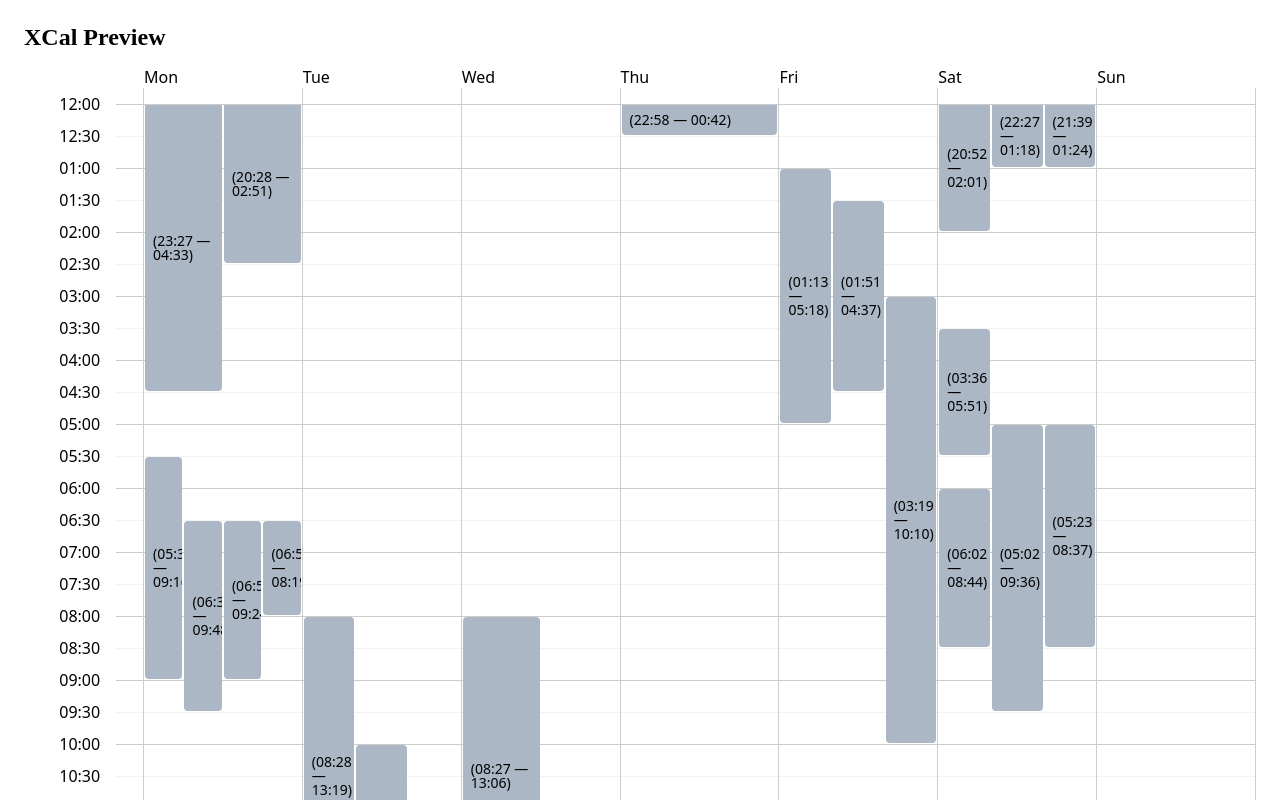
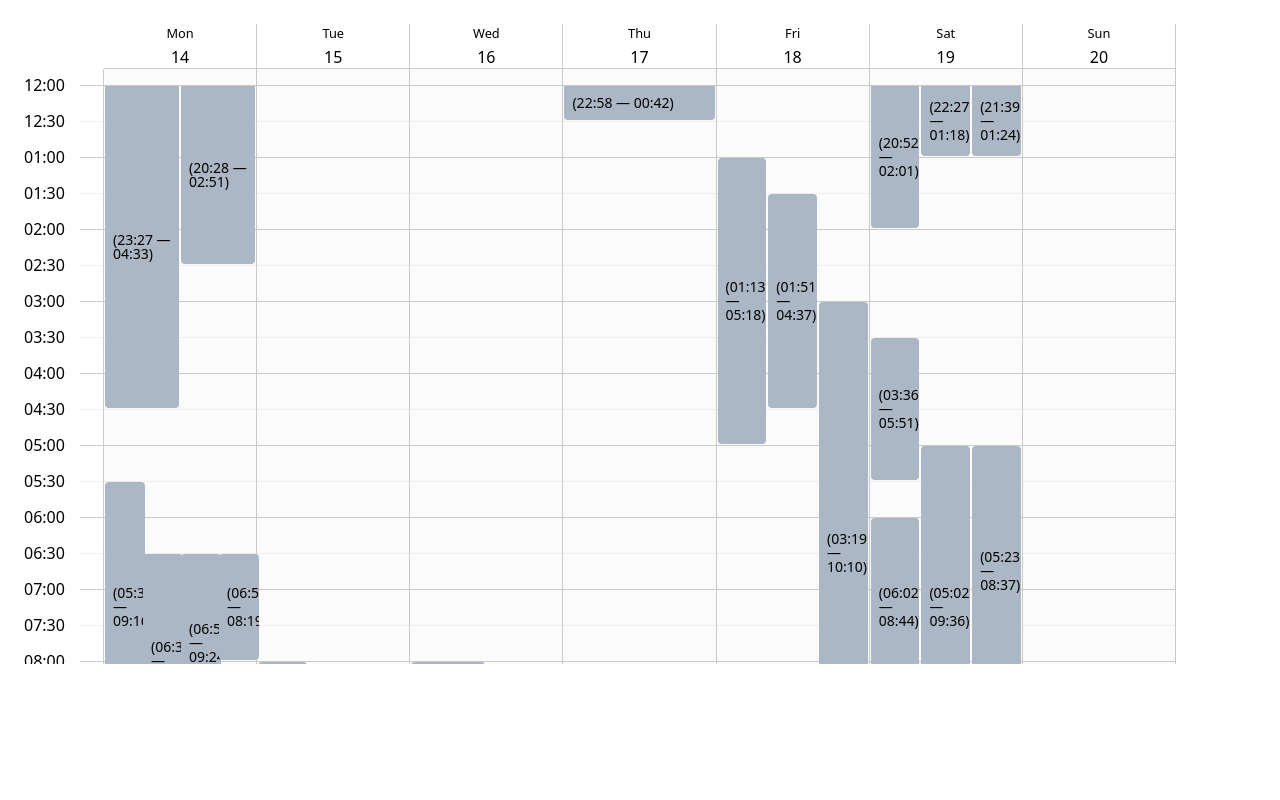
Before and after one commit to anshul-veersa/xcal-v2, a Vue app: page / in a window 1280 px wide. Shown: the top 800 px of the page. Built offline with nearby package versions, Linux system fonts and the light colour scheme; the HTML template or start-up script is replaced by a standard one.

Commit message:
Added header item slot

```diff
--- a/src/App.vue
+++ b/src/App.vue
@@ -1,15 +1,13 @@
 <template>
   <div id="app">
-    <header>
-      <h2>XCal Preview</h2>
-    </header>
     <XCal
       :events="mockEvents"
       view="week"
       :config="{
         slotDuration: 30,
-        maxEventsPerSlot: 6,
+        maxEventsPerSlot: 10,
         showSlotIndicators: true,
+        slotHeight: 36,
       }"
       class="calendar"
     >
@@ -87,4 +85,9 @@ const mockEvents = createMonthData(new Date(), 100);
   font-weight: 500;
   align-items: center;
 }
+
+.calendar {
+  width: 90vw;
+  height: 80vh;
+}
 </style>
--- a/src/components/abstract-views/column-grid/column-grid.vue
+++ b/src/components/abstract-views/column-grid/column-grid.vue
@@ -234,7 +234,7 @@ onUnmounted(() => scrollSync.value?.destroy());
   --content-breathing-space: 16px 0;
 
   --side-bar-background: #fff;
-  --side-bar-width: 120px;
+  --side-bar-width: 80px;
   --column-min-width: 100px;
 
   --header-background: #fff;
@@ -244,11 +244,13 @@ onUnmounted(() => scrollSync.value?.destroy());
   --separator-thickness: 1px;
 
   --tile-gap: 1px;
+  --tile-min-width: 40px;
 }
 
 .column-grid-layout {
   display: grid;
   grid-template: auto 1fr / var(--side-bar-width) 1fr;
+  height: 100%;
 }
 
 .content {
@@ -296,7 +298,7 @@ onUnmounted(() => scrollSync.value?.destroy());
       flex-shrink: 0;
       text-align: right;
       margin-right: 16px;
-      width: 64%;
+      width: 50%;
     }
 
     &__rule {
@@ -318,6 +320,7 @@ onUnmounted(() => scrollSync.value?.destroy());
 
   .column {
     padding: var(--content-breathing-space);
+    background-color: var(--slot-background);
 
     flex: 1 1 0;
     min-width: var(--column-min-width);
@@ -370,27 +373,13 @@ onUnmounted(() => scrollSync.value?.destroy());
         grid-column-start: 1;
         position: relative;
         margin: var(--tile-gap) 0;
+        min-width: var(--tile-min-width);
         pointer-events: all;
       }
     }
 
     .slots-layer {
       .slot {
-        // &:nth-child(2n) {
-        //   border-bottom: calc(var(--separator-thickness) / 2) solid
-        //     var(--separator-color);
-        // }
-        // &:nth-child(2n + 1) {
-        //   border-top: calc(var(--separator-thickness) / 2) solid
-        //     var(--separator-color);
-        // }
-        // &:first-child {
-        //   border-top: var(--separator-thickness) solid var(--separator-color);
-        // }
-        // &:last-child {
-        //   border-bottom: var(--separator-thickness) solid var(--separator-color);
-        // }
-
         &:hover {
           background-color: var(--slot-active-background);
         }
--- a/src/components/views/group/group.vue
+++ b/src/components/views/group/group.vue
@@ -15,7 +15,9 @@
         slotHeight: config.slotHeight,
       }"
     >
-      <template #header-item="headerItem"></template>
+      <template #header-item="slotProps">
+        <slot name="event-tile" v-bind="slotProps" />
+      </template>
 
       <template #event-tile="slotProps">
         <slot name="event-tile" v-bind="slotProps" />
@@ -75,7 +77,7 @@ const columns = computed(() => {
     return {
       id: group.id,
       date: data.date,
-      header: { data: {} },
+      header: { data: { groupId: group.id } },
       events: group.events,
       backgroundEvents: group.backgroundEvents ?? [],
     };
--- a/src/components/views/month/month.vue
+++ b/src/components/views/month/month.vue
@@ -1,5 +1,5 @@
 <template>
-  <div class="view__month">
+  <div class="month-view">
     <div class="month-layout">
       <header class="month-header">
         <div
--- a/src/components/views/week/week.vue
+++ b/src/components/views/week/week.vue
@@ -16,7 +16,14 @@
       }"
     >
       <template #header-item="headerItem">
-        {{ headerItem.label }}
+        <div class="week-header-day">
+          <span class="week-header-day__name">{{
+            t.format(headerItem.date, "EEE")
+          }}</span>
+          <span class="week-header-day__date">{{
+            t.format(headerItem.date, "dd")
+          }}</span>
+        </div>
       </template>
 
       <template #event-tile="slotProps">
@@ -58,7 +65,7 @@ const columns = computed(() => {
       id: +day,
       date: day,
       header: {
-        data: { label: t.format(day, "EEE") },
+        data: { date: day },
         attributes: { "data-week-day": day, "data-date": day },
       },
       events: data.events,
@@ -69,4 +76,26 @@ const columns = computed(() => {
 });
 </script>
 
-<style scoped lang="scss"></style>
+<style scoped lang="scss">
+.week-view {
+  width: 100%;
+  height: 100%;
+}
+
+.week-header-day {
+  display: flex;
+  flex-direction: column;
+  align-items: center;
+  gap: 4px;
+  border-right: 1px solid rgba(0, 0, 0, 0.2);
+  border-bottom: 1px solid rgba(0, 0, 0, 0.2);
+
+  &__date {
+    font-size: 1rem;
+  }
+
+  &__name {
+    font-size: 0.8rem;
+  }
+}
+</style>
--- a/src/components/x-cal.vue
+++ b/src/components/x-cal.vue
@@ -2,6 +2,10 @@
   <div class="x-cal">
     <keep-alive :max="2">
       <component :is="activeView.component">
+        <template #header-item="slotProps">
+          <slot name="event-tile" v-bind="slotProps" />
+        </template>
+
         <template #event-tile="slotProps">
           <slot name="event-tile" v-bind="slotProps" />
         </template>
```
